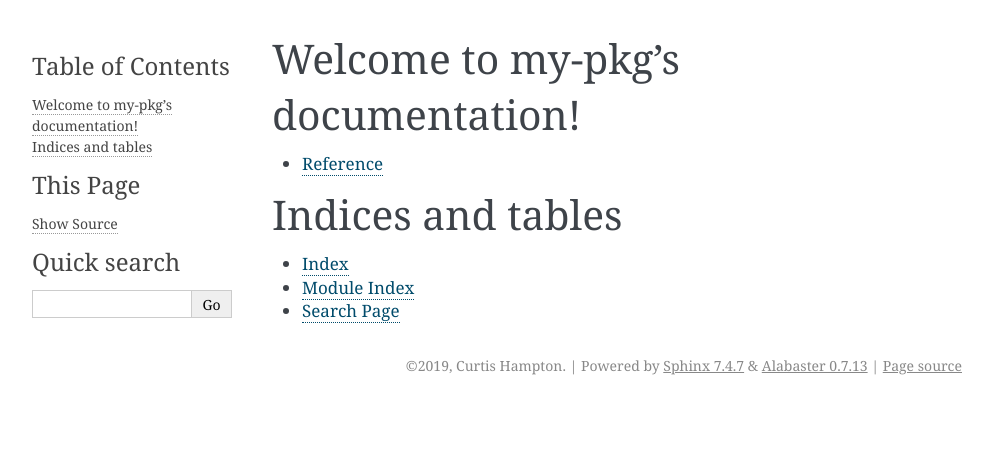
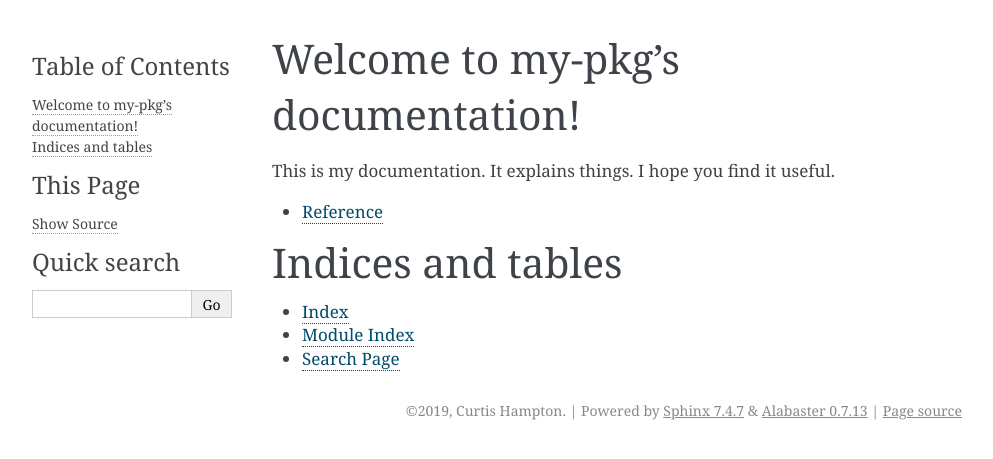
Before and after one commit to coatk1/my_pkg, a Sphinx documentation site: the page built from docs/source/index.rst, in a window 1280 px wide. Shown: the top 459 px of the page, without its empty margins (148-1141 px from the left). Built offline with Sphinx 7.4.7, drawn with Linux system fonts in a browser that asks for light colours.

Commit message:
update docs

```diff
--- a/docs/source/index.rst
+++ b/docs/source/index.rst
@@ -5,6 +5,8 @@
 
 Welcome to my-pkg's documentation!
 ==================================
+
+This is my documentation. It explains things. I hope you find it useful.
 
 .. toctree::
    :maxdepth: 2
```
